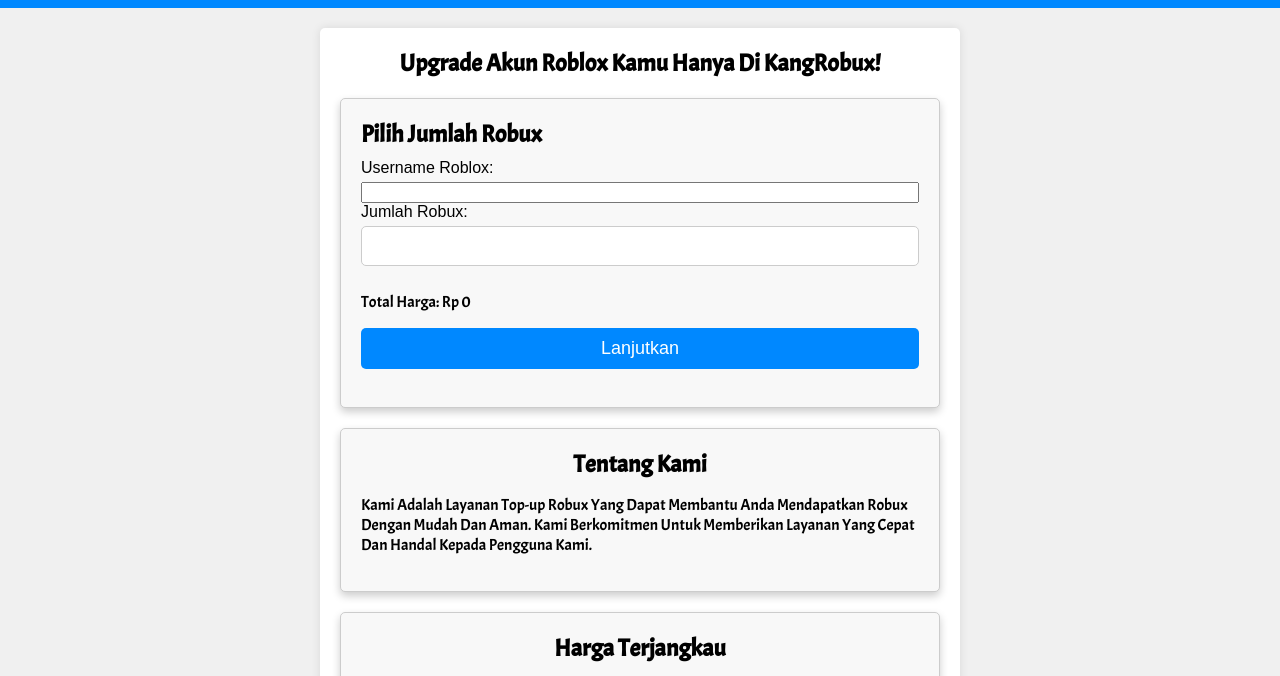
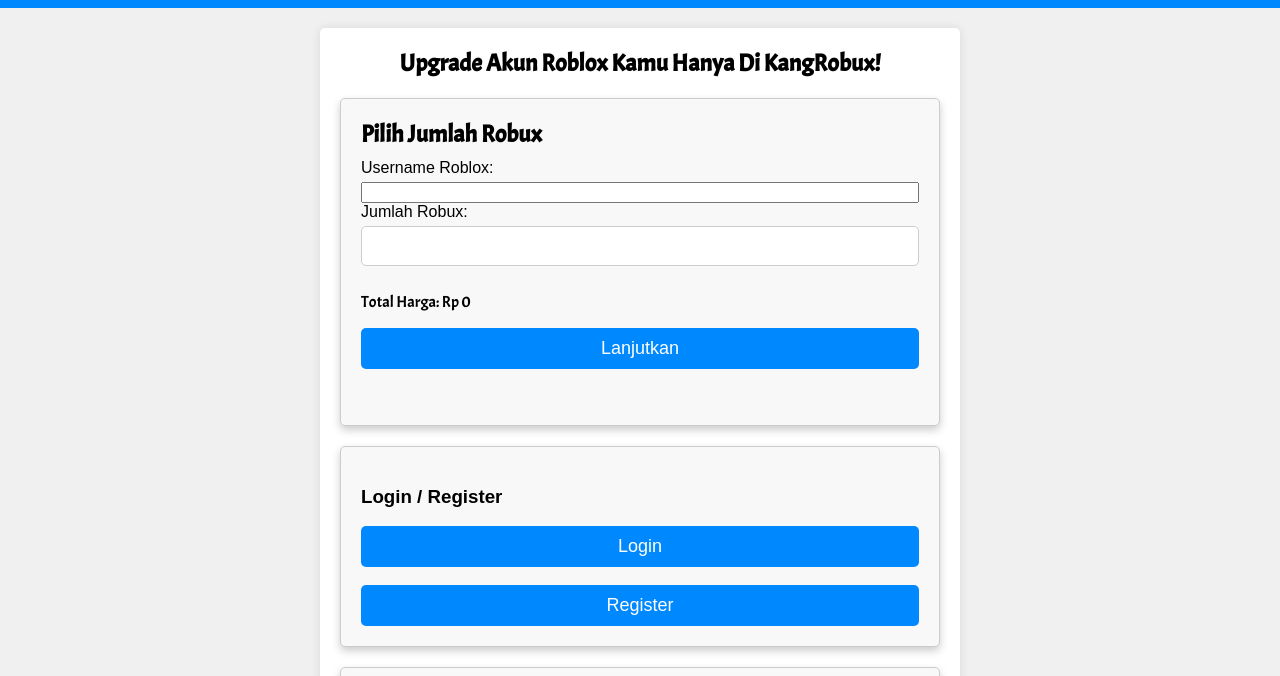
Before and after one commit to MatchBox-ID/kangrobux, a plain HTML site: page index.html in a window 1280 px wide. Shown: the part 72-748 px from the top of the page. Drawn offline with Linux system fonts and the light colour scheme.

Commit message:
Update index.html

```diff
--- a/index.html
+++ b/index.html
@@ -170,6 +170,7 @@
     border-radius: 5px;
     font-size: 18px;
     cursor: pointer;
+    width: 100%;
 }
 
 button:hover {
@@ -258,8 +259,12 @@
                 <label for="jumlah-robux">Jumlah Robux:</label>
                 <input type="number" id="jumlah-robux" name="jumlah-robux" min="1" max="10000000000000" required>
             <p id="total-harga">Total Harga: Rp 0</p>
-             <button type="button" id="show-invoice-button" disabled>Lanjutkan</button><br>
-        </section></form>
+             <button type="button" id="show-invoice-button" disabled>Lanjutkan</button><br></form><br></section>
+             <section class="card">
+             <h3>Login / Register</h3>
+             <a href="./login"><button>Login</button></a><br><br>
+             <a href="./register"><button>Register</button></a>
+        </section>
 
         <!-- Bagian "Tentang Kami" sebagai card -->
         <section id="about-us" class="card">
```
